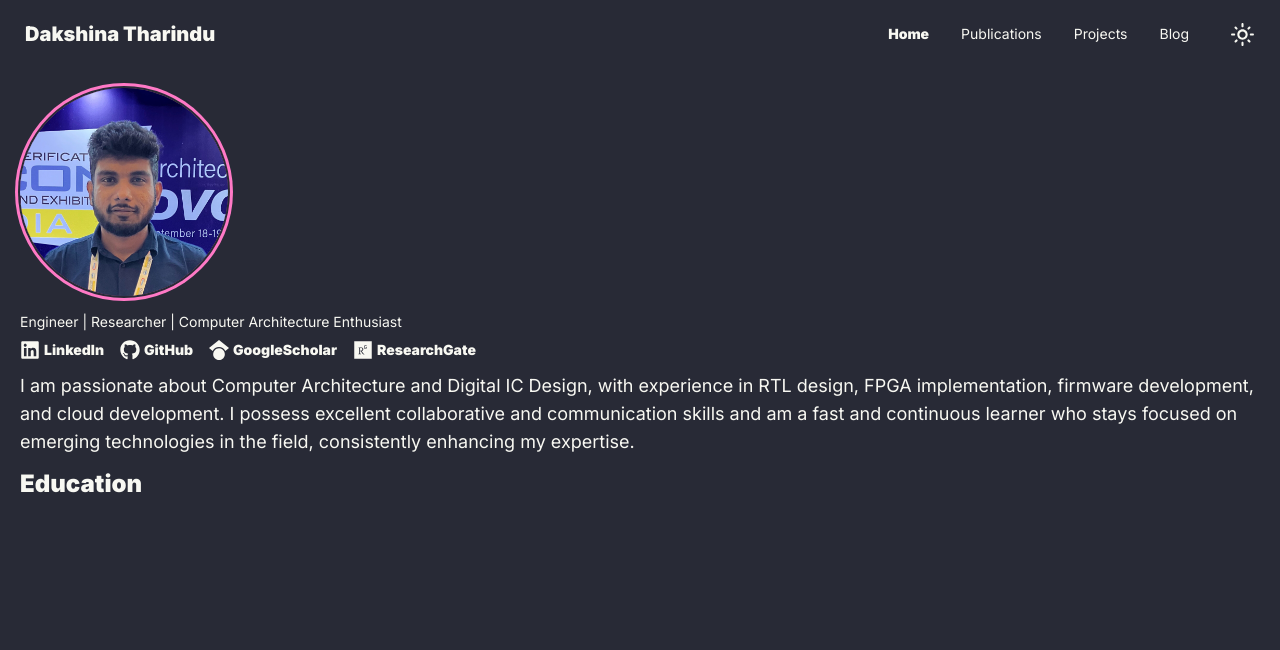
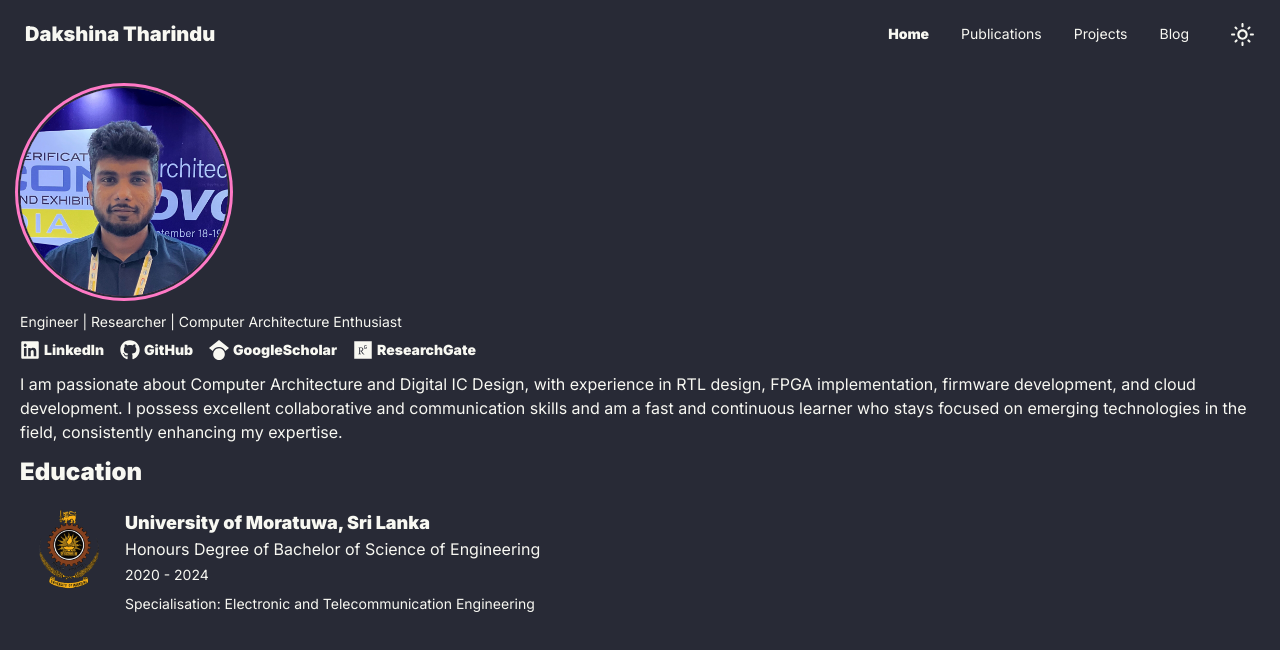
Before and after one commit to dakshinatharindu/dakshina.me, a Next.js app: page / in a window 1280 px wide. Shown: the top 650 px of the page. Built offline with nearby package versions, Linux system fonts and the light colour scheme.

Commit message:
add education college component

```diff
--- /dev/null
+++ b/app/components/home/College.tsx
@@ -0,0 +1,76 @@
+import React from 'react';
+import Image, { StaticImageData } from 'next/image';
+
+interface CollegeProps {
+  logo: StaticImageData;
+  logoAlt?: string;
+  name: string;
+  degree: string;
+  duration: string;
+  description?: string;
+}
+
+// Optional detailed education information interface
+// interface DetailedEducationInfo extends CollegeProps {
+//   gpa?: number;
+//   location?: string;
+//   awards?: string[];
+//   relevantCourses?: string[];
+//   activities?: string[];
+// }
+
+const College: React.FC<CollegeProps> = ({
+  logo,
+  logoAlt,
+  name,
+  degree,
+  duration,
+  description
+}) => {
+  return (
+    <div className="flex items-start space-x-4 p-2 rounded-lg btn-ghost transition-colors duration-200">
+      {/* Logo Container */}
+      <div className="flex-shrink-0">
+        <div className="relative w-20 h-20 rounded-lg flex items-center justify-center overflow-hidden">
+          <Image
+            src={logo}
+            alt={logoAlt || `${name} logo`}
+            width={240}
+            height={240}
+            className="object-cover"
+            priority={false}
+            unoptimized
+          />
+        </div>
+      </div>
+
+      {/* Content Container */}
+      <div className="flex-grow">
+        {/* College Name */}
+        <h3 className="text-lg font-semibold">
+          {name}
+        </h3>
+
+        {/* Degree */}
+        <p className="text-base">
+          {degree}
+        </p>
+
+        {/* Duration */}
+        <p className="text-sm mt-1">
+          {duration}
+        </p>
+
+        {/* Description */}
+        {description && (
+          <p className="text-sm mt-2 leading-relaxed">
+            {description}
+          </p>
+        )}
+      </div>
+    </div>
+  );
+};
+
+
+export default College;
--- /dev/null
+++ b/app/components/home/Education.tsx
@@ -0,0 +1,30 @@
+import College from "./College";
+import { StaticImageData } from "next/image";
+import UoMPhoto from "../../../public/uom.png";
+
+interface CollegeProps {
+  logo: StaticImageData;
+  logoAlt?: string;
+  name: string;
+  degree: string;
+  duration: string;
+  description?: string;
+}
+
+const Education = () => {
+  const myEducation: CollegeProps = {
+    name: "University of Moratuwa, Sri Lanka",
+    degree: "Honours Degree of Bachelor of Science of Engineering",
+    duration: "2020 - 2024",
+    logo: UoMPhoto,
+    description: "Specialisation: Electronic and Telecommunication Engineering",
+  };
+
+  return (
+    <div>
+      <College {...myEducation} />
+    </div>
+  );
+};
+
+export default Education;
--- a/app/page.tsx
+++ b/app/page.tsx
@@ -1,14 +1,16 @@
 import ProfilePhoto from "./components/home/ProfilePhoto";
 import SocialLinks from "./components/home/SocialLinks";
 import { HomePageContent } from "../content/HomePage";
+import Education from "./components/home/Education";
 
 export default function Home() {
   return (
     <>
       <ProfilePhoto />
       <SocialLinks />
-      <p className="text-lg mt-3">{HomePageContent.introduction.text}</p>
+      <p className="mt-3">{HomePageContent.introduction.text}</p>
       <h2>{HomePageContent.education.title}</h2>
+      <Education />
     </>
   );
 }
```
Also changed, not shown: public/uom.png (added).
